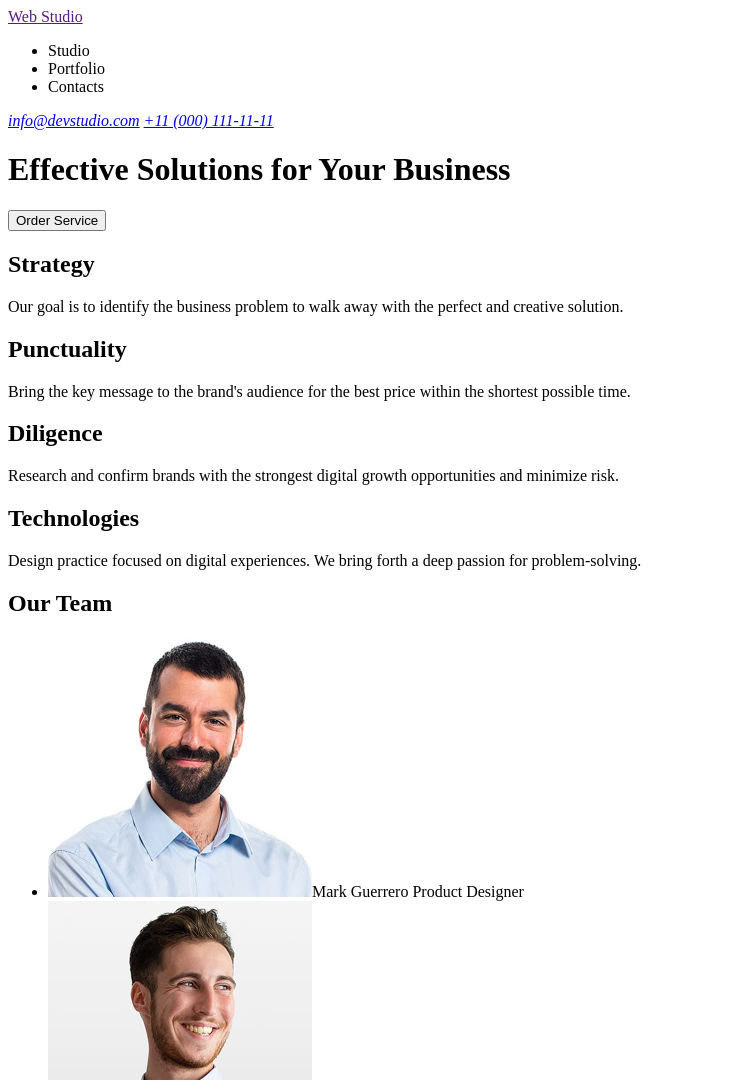
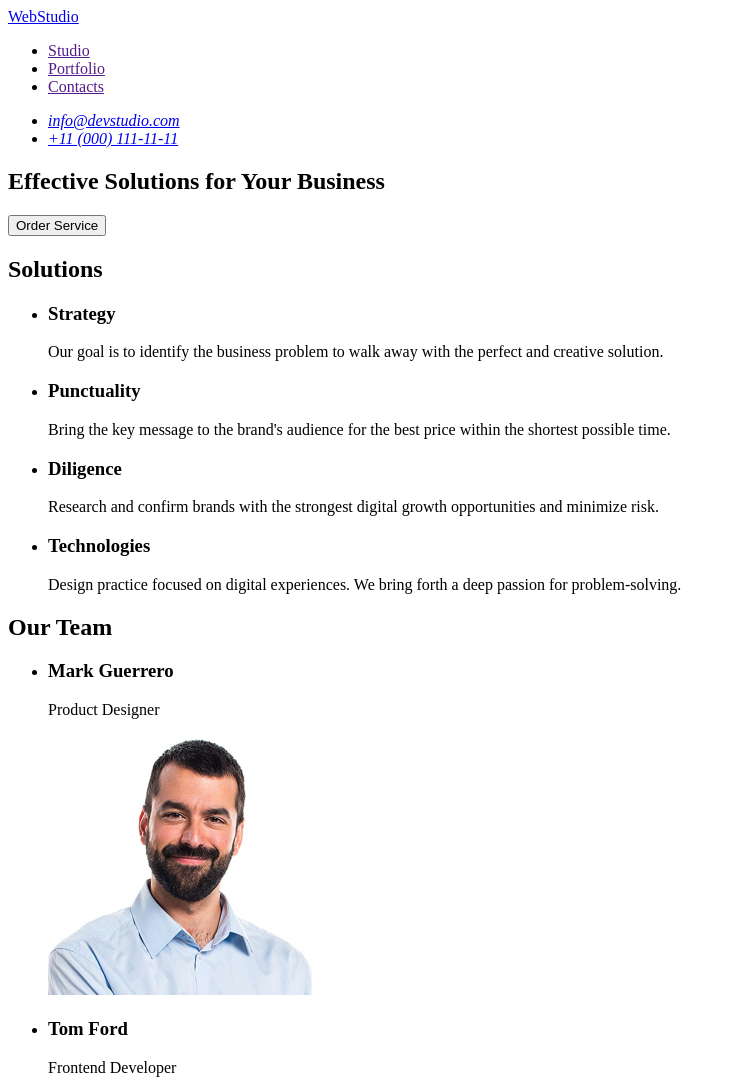
Before and after one commit to veronikaspace/goit-markup-hw-01, a plain HTML site: page index.html in a window 1280 px wide. Shown: the top 1080 px of the page, without its empty margins (0-736 px from the left). Drawn offline with Linux system fonts and the light colour scheme.

Commit message:
fix html file

```diff
--- a/index.html
+++ b/index.html
@@ -8,93 +8,107 @@
 
   <body>
     <header>
-      <a href="">Web Studio</a>
       <nav>
+        <a href="./index.html">WebStudio</a>
         <ul>
-          <li>Studio</li>
-          <li>Portfolio</li>
-          <li>Contacts</li>
+          <li><a href="">Studio</a></li>
+          <li><a href="">Portfolio</a></li>
+          <li><a href="">Contacts</a></li>
         </ul>
       </nav>
       <address>
-        <a href="mailto:info@devstudio.com">info@devstudio.com</a>
-        <a href="tel:+110001111111">+11 (000) 111-11-11</a>
+        <ul>
+          <li><a href="mailto:info@devstudio.com">info@devstudio.com</a></li>
+          <li><a href="tel:+110001111111">+11 (000) 111-11-11</a></li>
+        </ul>
       </address>
     </header>
 
     <main>
+      <section>
         <h1>Effective Solutions for Your Business</h1>
         <button type="button">Order Service</button>
+      </section>
 
       <section>
-        <h2>Strategy</h2>
+        <h2>Solutions</h2>
+        <ul>
+          <li>
+            <h3>Strategy</h3>
             <p>
               Our goal is to identify the business problem to walk away with the
               perfect and creative solution.
             </p>
-      </section>
-      <section>
-        <h2>Punctuality</h2>
+          </li>
+          <li>
+            <h3>Punctuality</h3>
             <p>
               Bring the key message to the brand's audience for the best price
               within the shortest possible time.
             </p>
-      </section>
-      <section>
-        <h2>Diligence</h2>
+          </li>
+          <li>
+            <h3>Diligence</h3>
             <p>
               Research and confirm brands with the strongest digital growth
               opportunities and minimize risk.
             </p>
+          </li>
+          <li>
+            <h3>Technologies</h3>
+            <p>
+              Design practice focused on digital experiences. We bring forth a
+              deep passion for problem-solving.
+            </p>
+          </li>
+        </ul>
       </section>
-      <section>
-        <h2>Technologies</h2>
-        <p>
-          Design practice focused on digital experiences. We bring forth a deep
-          passion for problem-solving.
-        </p>
-      </section>
+
       <section>
         <h2>Our Team</h2>
         <ul>
           <li>
+            <h3>Mark Guerrero</h3>
+            <p>Product Designer</p>
             <img
               src="images/webstudio/mark-guerrero.jpg"
               width="264"
-              height="260"
               alt="Man with a beard"
-            />Mark Guerrero Product Designer
+            />
           </li>
           <li>
+            <h3>Tom Ford</h3>
+            <p>Frontend Developer</p>
             <img
               src="images/webstudio/tom-ford.jpg"
               width="264"
-              height="260"
               alt="Smiling Man"
-            />Tom Ford Frontend Developer
+            />
           </li>
           <li>
+            <h3>Camila Garcia</h3>
+            <p>Marketing</p>
             <img
               src="images/webstudio/camila-garcia.jpg"
               width="264"
-              height="260"
               alt="Beautiful women"
-            />Camila Garcia Marketing
+            />
           </li>
           <li>
+            <h3>Daniel Wilson</h3>
+            <p>UI Designer</p>
             <img
               src="images/webstudio/daniel-wilson.jpg"
               width="264"
-              height="260"
               alt="Smiling man with fasionable hairstyle"
-            />Daniel Wilson UI Designer
+            />
           </li>
         </ul>
       </section>
     </main>
 
     <footer>
-      <a href="">Web Studio</a>
+      <a href="./index.html">WebStudio</a>
       <p>
         Increase the flow of customers and sales for your business with digital
         marketing & growth solutions.
```
Lines whose indentation alone changed are shown as unchanged.
